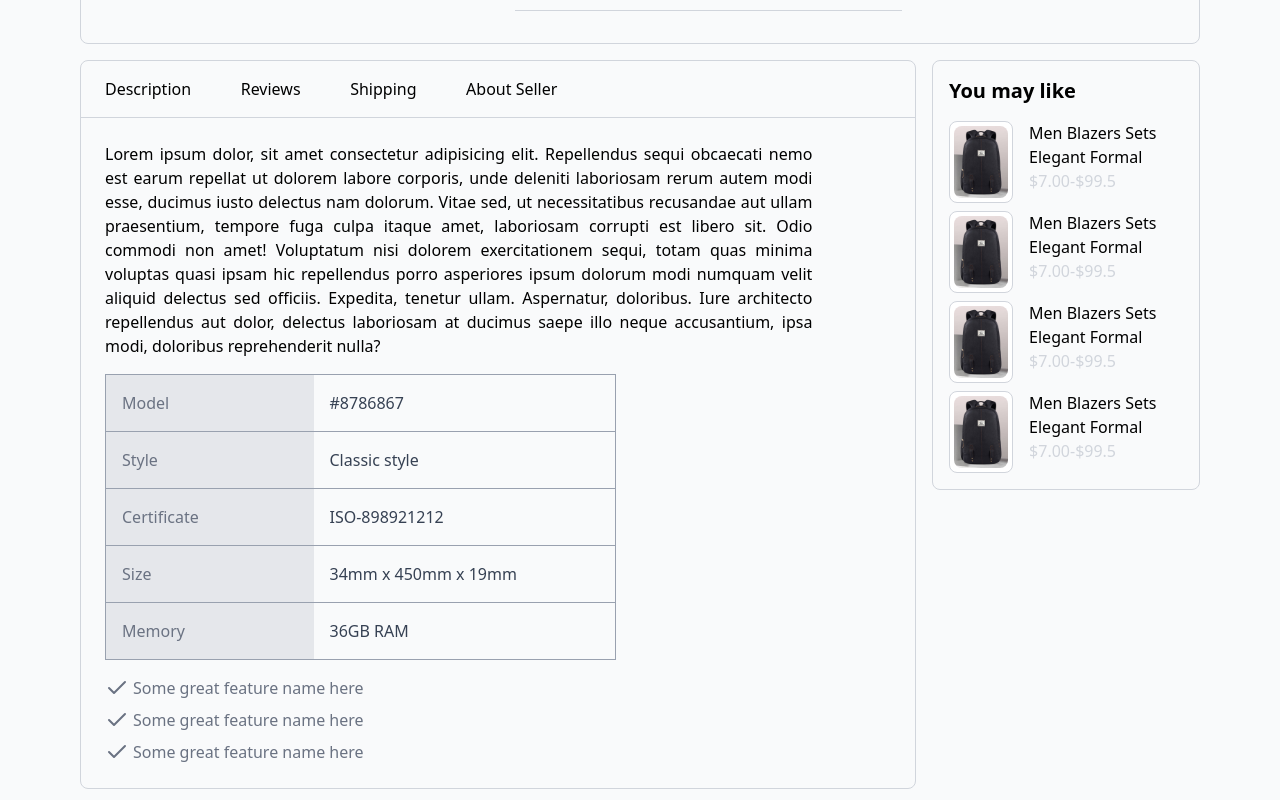
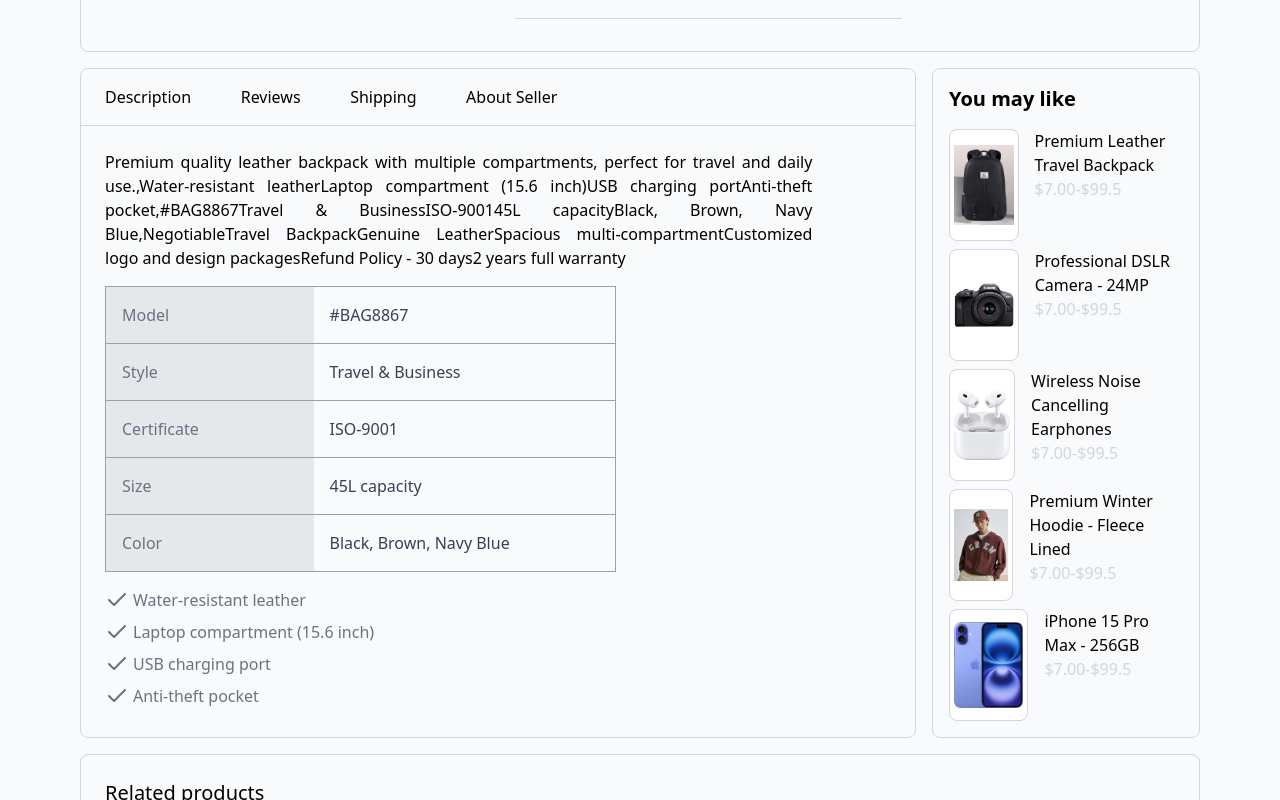
Before and after one commit to piushmaji/StoreX, a React (Vite) app: page /product/p001 in a window 1280 px wide. Shown: the part 720-1520 px from the top of the page. Built offline with nearby package versions, Linux system fonts and the light colour scheme.

Commit message:
Changes ProductListing page section

```diff
--- a/src/components/Productpage/ProductDesc.jsx
+++ b/src/components/Productpage/ProductDesc.jsx
@@ -1,11 +1,22 @@
 import { Check } from 'lucide-react'
 import products from "../../data/Products"
-import { useParams } from 'react-router-dom'
+import { Link, useParams } from 'react-router-dom'
+import { useEffect, useState } from 'react'
 
 const ProductDesc = () => {
 
     const { id } = useParams()
     const product = products[id]
+
+    const relatedProducts = Object.values(products)
+    const [featured, setFeatured] = useState([])
+
+
+    useEffect(() => {
+        const shuffled = [...relatedProducts].sort(() => Math.random() - 0.5).slice(0, 5)
+        setFeatured(shuffled)
+    }, [])
+
 
     return (
         <div>
@@ -27,120 +38,61 @@ const ProductDesc = () => {
                     <div className='p-6 w-full border-t border-gray-300'>
                         {/*Description */}
                         <div className='w-[90%] text-justify'>
-                            <p>Lorem ipsum dolor, sit amet consectetur adipisicing elit. Repellendus sequi obcaecati nemo est earum repellat ut dolorem labore corporis, unde deleniti laboriosam rerum autem modi esse, ducimus iusto delectus nam dolorum. Vitae sed, ut necessitatibus recusandae aut ullam praesentium, tempore fuga culpa itaque amet, laboriosam corrupti est libero sit. Odio commodi non amet! Voluptatum nisi dolorem exercitationem sequi, totam quas minima voluptas quasi ipsam hic repellendus porro asperiores ipsum dolorum modi numquam velit aliquid delectus sed officiis. Expedita, tenetur ullam. Aspernatur, doloribus. Iure architecto repellendus aut dolor, delectus laboriosam at ducimus saepe illo neque accusantium, ipsa modi, doloribus reprehenderit nulla?</p>
+                            <p>{product.description},{product.features},{Object.values(product.specs)},{Object.values(product.details)}</p>
                         </div>
 
                         {/*Model Table */}
 
                         <table className="w-[65%] border border-gray-400 border-collapse my-4">
                             <tbody>
-
-                                <tr className="border-b border-gray-400">
-                                    <td className="w-52 bg-gray-200 p-4 text-gray-500">
-                                        Model
+                                {Object.entries(product.specs).map(([key, value]) => (
+                                    <tr key={key} className="border-b border-gray-400">
+                                        <td className="capitalize w-52 bg-gray-200 p-4 text-gray-500">
+                                            {key}
                                         </td>
                                         <td className="p-4 text-gray-700">
-                                        #8786867
+                                            {value}
                                         </td>
                                     </tr>
-
-                                <tr className="border-b border-gray-400">
-                                    <td className="bg-gray-200 p-4 text-gray-500">
-                                        Style
-                                    </td>
-                                    <td className="p-4 text-gray-700">
-                                        Classic style
-                                    </td>
-                                </tr>
-
-                                <tr className="border-b border-gray-400">
-                                    <td className="bg-gray-200 p-4 text-gray-500">
-                                        Certificate
-                                    </td>
-                                    <td className="p-4 text-gray-700">
-                                        ISO-898921212
-                                    </td>
-                                </tr>
-
-                                <tr className="border-b border-gray-400">
-                                    <td className="bg-gray-200 p-4 text-gray-500">
-                                        Size
-                                    </td>
-                                    <td className="p-4 text-gray-700">
-                                        34mm x 450mm x 19mm
-                                    </td>
-                                </tr>
-
-                                <tr>
-                                    <td className="bg-gray-200 p-4 text-gray-500">
-                                        Memory
-                                    </td>
-                                    <td className="p-4 text-gray-700">
-                                        36GB RAM
-                                    </td>
-                                </tr>
-
+                                ))}
                             </tbody>
                         </table>
 
                         {/* Extra Features */}
                         <div className='flex flex-col gap-2'>
-                            <div className='flex gap-1 text-gray-500 font-light'>
+                            {product.features.map((item) => [
+                                <div key={item} className='flex gap-1 text-gray-500 font-light'>
                                     <Check />
-                                <h1>Some great feature name here</h1>
+                                    <h1>{item}</h1>
                                 </div>
-                            <div className='flex gap-1 text-gray-500 font-light'>
-                                <Check />
-                                <h1>Some great feature name here</h1>
-                            </div>
-                            <div className='flex gap-1 text-gray-500 font-light'>
-                                <Check />
-                                <h1>Some great feature name here</h1>
+                            ])}
                         </div>
                     </div>
                 </div>
-                </div>
+
+                {/* You may like wala extra products wala section */}
                 <div className='col-span-2'>
                     <div className='p-4 border border-gray-300 rounded-lg'>
                         <div>
                             <div className='text-xl font-semibold pb-4'><h1>You may like</h1></div>
                             <div className='flex flex-col gap-2'>
-                                <div className='flex gap-4'>
-                                    <div className='w-24 rounded-lg border bg-white border-gray-300 p-1'>
-                                        <img className='rounded-lg object-contain' src={product.images[0]} alt="" />
+                                {featured.map((item) => (
+                                    <Link key={item.id} to={`/product/${item.id}`}>
+
+                                        <div key={item.id} >
+                                            <div className='h-28 flex gap-4'>
+                                                <div className='h-28 w-28 rounded-lg border bg-white border-gray-300 p-1 flex items-center justify-center'>
+                                                    <img className=' h-24 w-24 rounded-lg object-contain' src={item.images[0]} alt={item.title} />
                                                 </div>
                                                 <div className=''>
-                                        <div><h1>Men Blazers Sets Elegant Formal</h1></div>
+                                                    <div><h1>{item.title}</h1></div>
                                                     <div className='text-gray-300'><h1>$7.00-$99.5</h1></div>
                                                 </div>
                                             </div>
-                                <div className='flex gap-4'>
-                                    <div className='w-24 rounded-lg border bg-white border-gray-300 p-1'>
-                                        <img className='rounded-lg object-contain' src={product.images[0]} alt="" />
                                         </div>
-                                    <div className=''>
-                                        <div><h1>Men Blazers Sets Elegant Formal</h1></div>
-                                        <div className='text-gray-300'><h1>$7.00-$99.5</h1></div>
-                                    </div>
-                                </div>
-                                <div className='flex gap-4'>
-                                    <div className='w-24 rounded-lg border bg-white border-gray-300 p-1'>
-                                        <img className='rounded-lg object-contain' src={product.images[0]} alt="" />
-                                    </div>
-                                    <div className=''>
-                                        <div><h1>Men Blazers Sets Elegant Formal</h1></div>
-                                        <div className='text-gray-300'><h1>$7.00-$99.5</h1></div>
-                                    </div>
-                                </div>
-                                <div className='flex gap-4'>
-                                    <div className='w-24 rounded-lg border bg-white border-gray-300 p-1'>
-                                        <img className='rounded-lg object-contain' src={product.images[0]} alt="" />
-                                    </div>
-                                    <div className=''>
-                                        <div><h1>Men Blazers Sets Elegant Formal</h1></div>
-                                        <div className='text-gray-300'><h1>$7.00-$99.5</h1></div>
-                                    </div>
-                                </div>
+
+                                    </Link>
+                                ))}
                             </div>
                         </div>
 
--- a/src/components/Productpage/ProductImg.jsx
+++ b/src/components/Productpage/ProductImg.jsx
@@ -1,5 +1,5 @@
 import { Check, Crown, Globe, MessageSquareText, ShieldCheck, ShoppingCart, X } from "lucide-react"
-import { useState } from "react"
+import { useEffect, useState } from "react"
 import products from "../../data/Products"
 import { useParams } from 'react-router-dom'
 
@@ -9,6 +9,13 @@ const ProductImg = () => {
     const product = products[id]
 
     const [activeImg, setActiveImg] = useState(product.images[0])
+
+    useEffect(() => {
+
+        if (product?.images?.length) {
+            setActiveImg(product.images[0])
+        }
+    },)
 
     return (
         <div>
@@ -60,12 +67,23 @@ const ProductImg = () => {
                                     </div>
 
                                 </div>
-                                <div className="flex gap-5 px-6 py-4 bg-orange-200 mb-2">
+                                <div className="flex gap-5 px-6 py-4 bg-orange-100 mb-2 ">
+
+                                    {/* Sale Price/Current price */}
+                                    <div className="flex gap-5">
+                                        <div className="flex flex-col items-center">
+                                            <h1 className="font-bold text-xl">₹{product.pricing.retail.salePrice}</h1>
+                                            <h2 className="text-gray-600 font-light text-xs">For 1Pcs</h2>
+                                        </div>
+                                        <div className="border-r-2 border-gray-500" />
+                                    </div>
+
+                                    {/* Bulk price  */}
                                     {product.pricing.bulk.map((item, i) => (
                                         <div key={i} className="flex gap-5">
                                             <div>
-                                                <h1 className={`font-bold text-xl ${i === 0 ? 'text-red-500' : ''}`}>${item.price}</h1>
-                                                <h2 className="text-gray-600 font-light">{item.range}</h2>
+                                                <h1 className={`font-bold text-xl ${i === 0 ? 'text-red-500' : ''}`}>₹{item.price}</h1>
+                                                <h2 className="text-gray-600 text-xs font-light">{item.range}</h2>
                                             </div>
                                             {i !== product.pricing.bulk.length - 1 && (
                                                 <div className="border-r-2 border-gray-500" />
```
Lines whose indentation alone changed are shown as unchanged.
